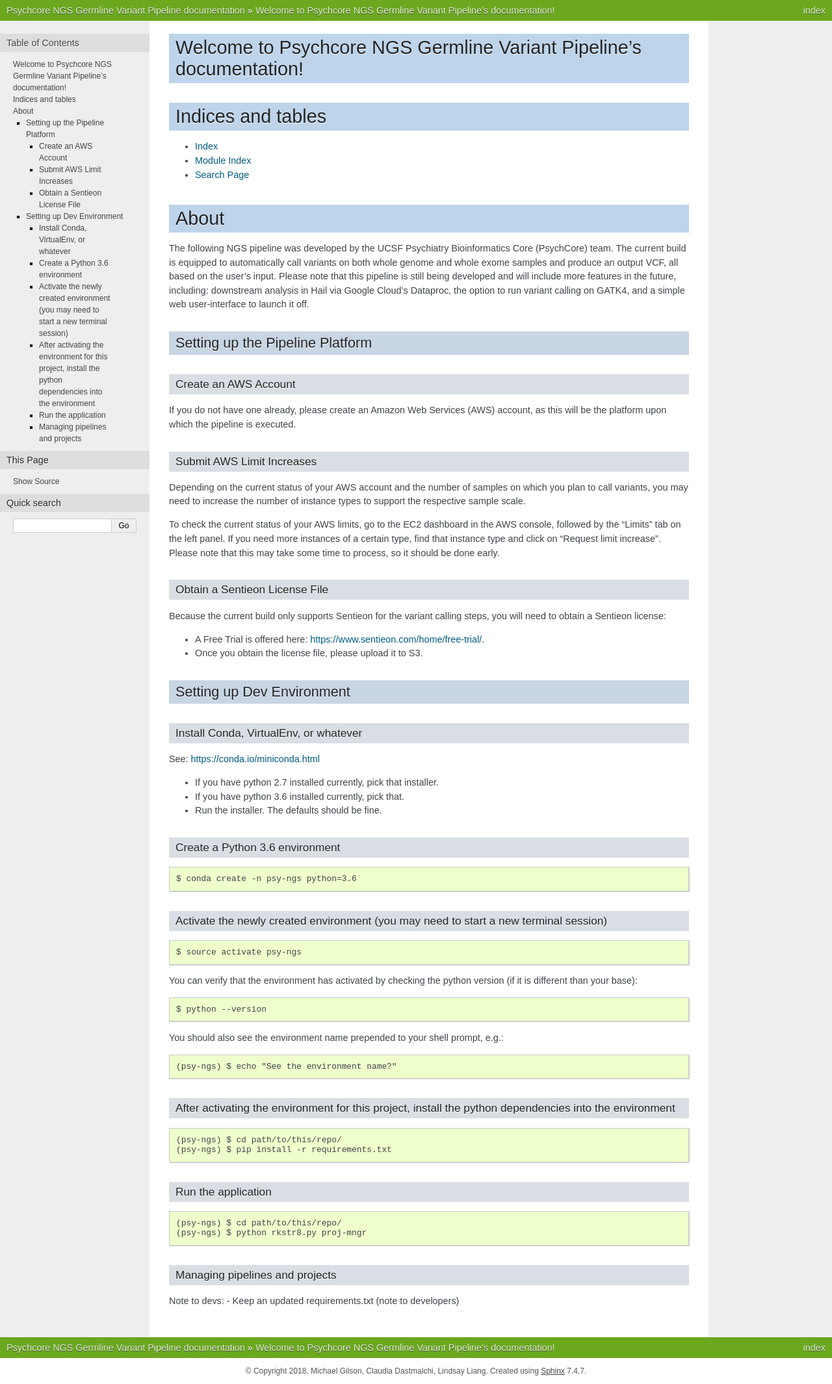
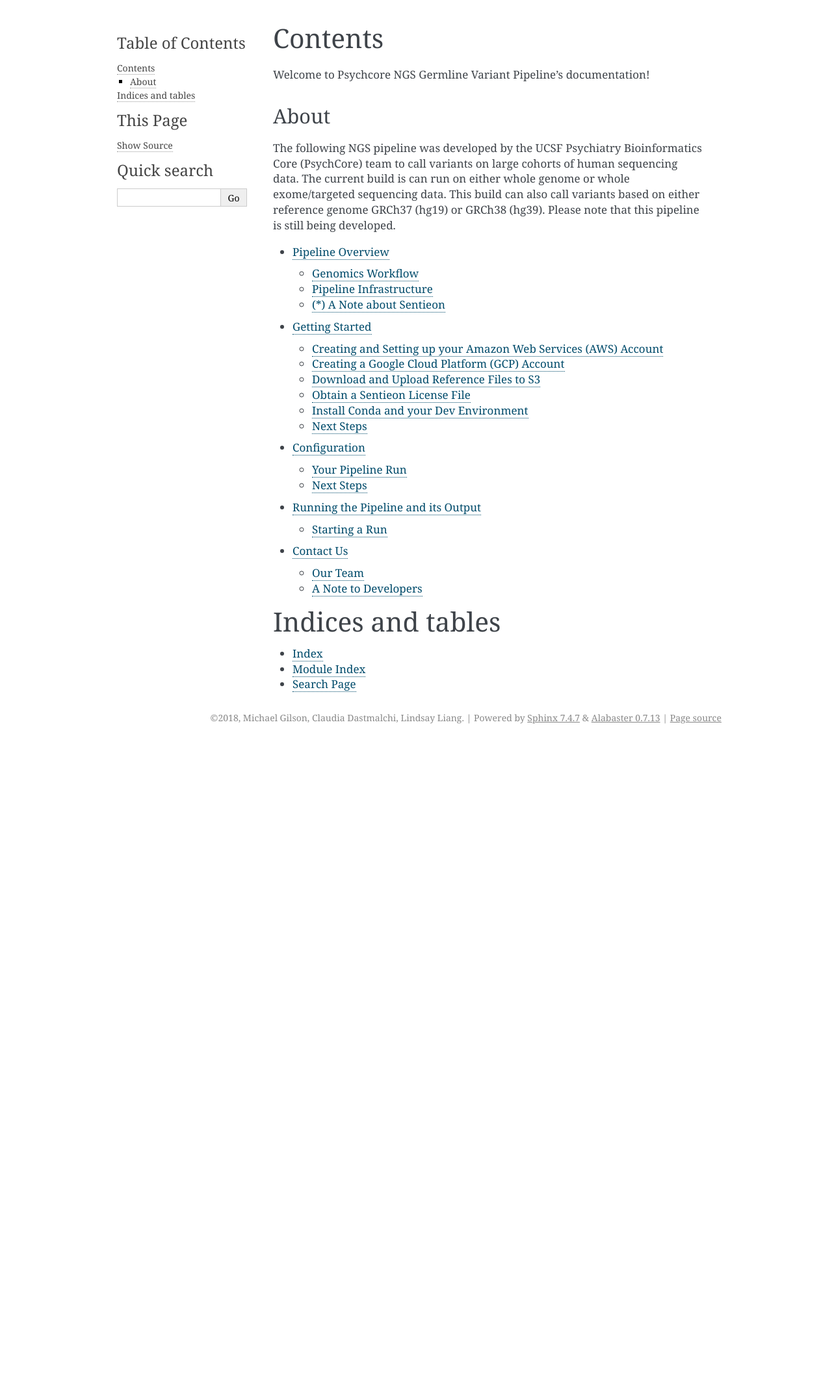
Before and after one commit to claudiadast/psychcore-test, a Sphinx documentation site: the page built from docs/index.rst, in a window 1280 px wide. Shown: the whole page at 65% size. Built offline with Sphinx 7.4.7, drawn with Linux system fonts in a browser that asks for light colours; after the commit the page ends 1144 px from its top, so only the background shows below that; some of the changed lines change nothing that is shown.

Commit message:
Modified documentation

```diff
--- a/docs/conf.py
+++ b/docs/conf.py
@@ -1,5 +1,3 @@
-import os
-
 # -*- coding: utf-8 -*-
 #
 # Configuration file for the Sphinx documentation builder.
@@ -76,14 +74,7 @@ pygments_style = 'sphinx'
 # The theme to use for HTML and HTML Help pages.  See the documentation for
 # a list of builtin themes.
 #
-
-on_rtd = os.environ.get('READTHEDOCS') == 'True'
-if on_rtd:
-    html_theme = 'default'
-else:
-    html_theme = 'nature'
-
-# html_theme = 'alabaster'
+html_theme = 'alabaster'
 
 # Theme options are theme-specific and customize the look and feel of a theme
 # further.  For a list of options available for each theme, see the
--- /dev/null
+++ b/docs/conf.rst
@@ -0,0 +1,162 @@
+.. _sec-conf:
+
+========================
+Configuring the Pipeline
+========================
+
+.. _runyaml:
+
+Your Pipeline Run
+-----------------
+Before running the pipeline, some information must be provided to the pipeline.
+In the current build of the pipeline, you, the user, will have to modify the
+<run.yaml> file located in the root of the project.  It looks something like
+the following:
+
+.. code-block:: yaml
+
+	---
+	STACK_NAME : ""
+	RESOURCE_CFN_TMPL_DEPLOY_BUCKET : ""
+
+	# GCP Related
+	GCP_CREDS_FILE : ""
+	CLUSTER_NAME : ""
+	CLOUD_TRANSFER_OUTBUCKET : ""
+	MASTER_TYPE : ""
+	WORKER_TYPE : ""
+	NUM_MASTERS : ""
+	NUM_WORKERS : ""
+	NUM_PREEMPT_WORKERS : ""
+	INIT_BUCKET_PREFIX : ""
+	INIT_BUCKET_KEY : ""
+	MASTER_BOOT_DISK_SIZE : ""
+	WORKER_BOOT_DISK_SIZE : ""
+	PREEMPT_BOOT_DISK_SIZE : ""
+	MASTER_NUM_SSDS : ""
+	WORKER_NUM_SSDS : ""
+	PREEMPT_NUM_SSDS : ""
+	HAIL_SCRIPT_BUCKET : ""
+	HAIL_SCRIPT_KEY : ""
+	SPARK_VERSION : ""
+	HAIL_VERSION : ""
+	PROJECT_ID : ""
+	ZONE: ""
+
+	GPCE_SSH_KEY_PAIR : ""
+
+	INPUT : ""
+	OUTPUT : ""
+	REF_BUCKET_URI : ""
+	SAMPLES :
+	  - ""
+	  - ""
+	COHORT_PREFIX : ""
+
+	BUILD : ""
+	OME : ""
+	MODE : ""
+
+	TARGET : ""
+	TARGET_FILE_LOCAL_PATH : ""
+	TARGET_FILE_S3_KEY_PREFIX : ""
+	TARGET_FILE_S3_BUCKET : ""
+
+	SENTIEON_PACKAGE_PATH : ""
+	SENTIEON_PACKAGE_NAME: ""
+	SENTIEON_LICENSE_PATH : ""
+	SENTIEON_BUCKET : ""
+	SENTIEON_PREFIX : ""
+
+
+	PARAM_FILE : ""
+	PARAM_PATH : ""
+	PARAM_BUCKET : ""
+	PARAM_PREFIX : ""
+
+	POLL_TIME : ""
+
+Each field must have a value for the pipeline to run.  Listed below are
+descriptions for each of the fields.  For more information about the yaml
+file format, see the `official yaml website`_.
+
+* STACK_NAME
+	- The name of the AWS Cloudformation stack associated with the pipeline run.
+* RESOURCE_CFN_TMPL_DEPLOY_BUCKET
+	- The AWS S3 bucket where the AWS Lambda functions and other resources will be uploaded.
+* GCP_CREDS_FILE
+	- The full path to the credentials file for GCP for the validation step of the pipeline.
+* CLUSTER_NAME
+	- The name of the dataproc cluster for the validation step of the pipeline.
+* CLOUD_TRANSFER_OUTBUCKET
+	- The GCS Bucket to upload the final VCF from AWS S3.
+* MASTER_TYPE -
+* WORKER_TYPE -
+* NUM_MASTERS -
+* NUM_WORKERS -
+* NUM_PREEMPT_WORKERS -
+* INIT_BUCKET_PREFIX -
+* INIT_BUCKET_KEY -
+* MASTER_BOOT_DISK_SIZE -
+* WORKER_BOOT_DISK_SIZE -
+* PREEMPT_BOOT_DISK_SIZE -
+* MASTER_NUM_SSDS -
+* WORKER_NUM_SSDS -
+* PREEMPT_NUM_SSDS -
+* HAIL_SCRIPT_BUCKET -
+* HAIL_SCRIPT_KEY -
+* SPARK_VERSION -
+* HAIL_VERSION -
+* PROJECT_ID -
+* ZONE -
+* GPCE_SSH_KEY_PAIR -
+
+* INPUT
+	- The AWS S3 URI where the fastq for all SAMPLES are locate (eg. s3://analysis/fastqs/).
+* OUTPUT
+	- The AWS S3 URI where the output should be uploaded (eg. s3://analysis/results/).
+* REF_BUCKET_URI
+	- The AWS S3 URI where the reference files are located (see :ref:`refs`).
+* SAMPLES
+	- A yaml list of the sample names that are present in INPUT.
+* COHORT_PREFIX
+	- The name given to the vcf produced at the joint genotyping step (eg family5 will produce family5.gt.vcf).
+* BUILD
+	- The build of the human reference to be used; either GRCh37 or GRCh38.
+* OME
+	- Either wgs or wes; dictates whether the pipeline should run whole genome or targeted/exome analysis.
+* MODE
+	- Set to prod, unless in development, then use test.
+* TARGET
+	- The BED file which describes the intervals to be used if OME is set to wes.
+* TARGET_FILE_LOCAL_PATH
+	- The relative path to TARGET from the root of the project directory.
+* TARGET_FILE_S3_KEY_PREFIX
+	- The S3 prefix for where TARGET should be uploaded.
+* TARGET_FILE_S3_BUCKET
+	- The S3 bucket for where TARGET should be uploaded.
+* SENTIEON_PACKAGE_NAME
+	- The name of the tar.gz Sentieon software package (eg. sentieon-genomics-201711.01.tar.gz)
+* SENTIEON_PACKAGE_PATH
+	- The relative path to SENTIEON_PACKAGE_NAME from the root of the project directory.
+* SENTIEON_LICENSE_NAME
+	- The name of the Sentieon license file.
+* SENTIEON_LICENSE_PATH
+	- The relative path to SENTIEON_LICENSE from the root of the project directory.
+* SENTIEON_BUCKET
+	- The S3 bucket for where the Sentieon software package and license should be uploaded.
+* SENTIEON_PREFIX
+	- The S3 prefix for where the Sentieon software package and license should be uploaded.
+* PARAM_BUCKET
+	- The S3 bucket for where the tool_parameter yaml file should be uploaded.
+* PARAM_PREFIX
+	- The S3 prefix for where the tool_parameter yaml file should be uploaded.
+* POLL_TIME
+	- The number of seconds the Step Functions state machine should wait before polling for completed jobs (see :ref:`infrastructure`)
+
+.. _official yaml website: http://yaml.org
+
+Next Steps
+----------
+
+Once run.yaml has been properly filled out, the pipeline is ready to be run. Please see :ref:`run` to continue.
--- /dev/null
+++ b/docs/contact.rst
@@ -0,0 +1,23 @@
+.. _sec-contact:
+
+===========
+Contact Us
+===========
+
+---------
+Our Team
+---------
+
+This pipeline was created and is maintained by UCSF's Psychiatry Bioinformatics Core (PsychCore):
+ - Michael Gilson: michael.gilson@ucsf.edu
+ - Claudia Dastmalchi: claudia.dastmalchi@ucsf.edu
+ - Lindsay Liang: lindsay.liang@ucsf.edu
+
+.. image:: salt.jpg
+
+*"Deep into that darkness peering, long I stood there, wondering, fearing, doubting, dreaming dreams no mortal ever dared to dream before."* -Edgar Allen Poe
+
+--------------------
+A Note to Developers
+--------------------
+* Keep an updated requirements.txt
--- /dev/null
+++ b/docs/getting-started.rst
@@ -0,0 +1,120 @@
+.. _sec_gettings-started:
+
+===============
+Getting Started
+===============
+
+You'll need:
+
+* An AWS account
+* A Sentieon License
+* Conda
+
+Creating and Setting up your Amazon Web Services (AWS) Account
+--------------------------------------------------------------
+
+If you do not have one already, please create an Amazon Web Services (AWS_)
+account; the pipeline's infrastructure is made up of several AWS Services
+(see :ref:`infrastructure`).
+
+Depending on the current status of your AWS account and the number of samples
+on which you plan to call variants, you may need to increase the number of
+instance types to support the respective sample scale. You can do so by visiting
+the Limits_ page under the `EC2 dashboard`_ in the AWS console.
+Note that this may take some time to process, so it should be done early.
+
+By default, the pipeline makes use of the following instance types:
+
+* c5.9xlarge, c5.18xlarge, r4.2xlarge, r4.4xlarge.
+
+The pricing specification for each of the AWS EC2 instance types can be found
+on the `AWS Instance Pricing page`_.
+
+.. _refs:
+
+Creating a Google Cloud Platform (GCP) Account
+----------------------------------------------
+
+Stuff?
+
+
+Download and Upload Reference Files to S3
+-----------------------------------------
+
+The pipeline performs many operations which require several reference files.
+(Eg. the human reference genome fasta and its indexes).  These must be uploaded
+to AWS S3 before the pipeline can be run.  The standard reference files are
+provided by the Broad Institute's `GATK Resource Bundle`_.
+Currently, the pipeline supports two builds of the human reference
+genome - GRCh37_ (hg19) and GRCh38_ (hg38).  GRCh37 files are located on
+the Broad Institute's ftp site while GRCH38 is hosted on Google Cloud Storage.
+
+In order to upload the reference files to AWS S3, you'll need to install
+the AWS Command Line Interface - please see `AWS CLI Installation`_.
+For uploading files onto S3, please see the `AWS S3 documentation`_.
+
+Obtain a Sentieon License File
+---------------------------------
+
+Currently, the pipeline utilises only Sentieon_ in its haplotyping and joint
+genotyping steps.  Thus, in order to use the pipeline you must first contact
+Sentieon and obtain a license.  They also offer a free trial_.
+
+
+Install Conda and your Dev Environment
+--------------------------------------
+
+In order to run the pipeline, you'll need to install Conda_.
+
+* If you have python 2.7 installed currently, pick that installer.
+* If you have python 3.6 installed currently, pick that.
+* Run the installer. The defaults should be fine.
+
+Then, create a python 3.6 environment:
+::
+
+	$ conda create -n psy-ngs python=3.6
+
+Activate the newly created environment:
+(you may need to start a new terminal session)
+::
+
+	$ source activate psy-ngs
+
+You can verify that the environment has activated by checking the python version
+(if it is different than your base):
+::
+
+	$ python --version
+
+You should also see the environment name prepended to your shell prompt, e.g.:
+::
+
+	(psy-ngs) $ echo "See the environment name?"
+
+
+After activating the environment install the pipeline's python dependencies:
+::
+
+	(psy-ngs) $ cd path/to/this/repo/
+	(psy-ngs) $ pip install -r requirements.txt
+
+Next Steps
+----------
+
+You're almost ready to run the pipeline - next you'll need to configure it
+with your run specifications.  Please see :ref:`runyaml` to continue.
+
+
+.. _AWS: https://aws.amazon.com
+.. _Limits: https://console.aws.amazon.com/ec2/v2/home?region=us-east-1#Limits:
+.. _EC2 dashboard: https://console.aws.amazon.com/ec2/v2/home?region=us-east-1#Home:
+.. _AWS Instance Pricing page: https://aws.amazon.com/ec2/pricing/on-demand/
+.. _Sentieon: https://www.sentieon.com
+.. _Trial: https://www.sentieon.com/home/free-trial/
+.. _Conda: https://conda.io/miniconda.html
+.. _GATK Resource Bundle: https://software.broadinstitute.org/gatk/download/bundle
+.. _GRCh37: ftp://gsapubftp-anonymous@ftp.broadinstitute.org/bundle/
+.. _GRCh38: https://console.cloud.google.com/storage/browser/genomics-public-data/resources/broad/hg38/v0
+.. _AWS CLI Installation: https://docs.aws.amazon.com/cli/latest/userguide/installing.html
+.. _AWS S3 documentation: https://docs.aws.amazon.com/cli/latest/reference/s3/cp.html
--- a/docs/index.rst
+++ b/docs/index.rst
@@ -3,115 +3,32 @@
    You can adapt this file completely to your liking, but it should at least
    contain the root `toctree` directive.
 
+========
+Contents
+========
+
 Welcome to Psychcore NGS Germline Variant Pipeline's documentation!
-===================================================================
+
+About
+=====
+
+The following NGS pipeline was developed by the UCSF Psychiatry Bioinformatics Core (PsychCore) team to call variants on large cohorts of human sequencing data. The current build is can run on either whole genome or whole exome/targeted sequencing data.  This build can also call variants based on either reference genome GRCh37 (hg19) or GRCh38 (hg39). Please note that this pipeline is still being developed.
 
 .. toctree::
    :maxdepth: 2
-   :caption: Contents:
+
+   Pipeline Overview <overview>
+   Getting Started <getting-started>
+   Configuration <conf>
+   Running the Pipeline and its Output <out>
+   Contact Us <contact>
 
 
 
+==================
 Indices and tables
 ==================
 
 * :ref:`genindex`
 * :ref:`modindex`
 * :ref:`search`
-
-About
-=====
-
-The following NGS pipeline was developed by the UCSF Psychiatry Bioinformatics Core (PsychCore) team. The current build is equipped to automatically call variants on both whole genome and whole exome samples and produce an output VCF, all based on the user's input. Please note that this pipeline is still being developed and will include more features in the future, including: downstream analysis in Hail via Google Cloud's Dataproc, the option to run variant calling on GATK4, and a simple web user-interface to launch it off.
-
-
-================================
-Setting up the Pipeline Platform
-================================
-
-------------------------
-Create an AWS Account
-------------------------
-
-If you do not have one already, please create an Amazon Web Services (AWS) account, as this will be the platform upon which the pipeline is executed.
-
------------------------------
-Submit AWS Limit Increases
------------------------------
-
-Depending on the current status of your AWS account and the number of samples on which you plan to call variants, you may need to increase the number of instance types to support the respective sample scale.
-
-To check the current status of your AWS limits, go to the EC2 dashboard in the AWS console, followed by the "Limits" tab on the left panel. If you need more instances of a certain type, find that instance type and click on "Request limit increase". Please note that this may take some time to process, so it should be done early.
-
----------------------------------
-Obtain a Sentieon License File
----------------------------------
-
-Because the current build only supports Sentieon for the variant calling steps, you will need to obtain a Sentieon license:
-
-* A Free Trial is offered here: https://www.sentieon.com/home/free-trial/.
-* Once you obtain the license file, please upload it to S3.
-
-==========================
-Setting up Dev Environment
-==========================
-
------------------------------------------
-Install Conda, VirtualEnv, or whatever
------------------------------------------
-
-See: https://conda.io/miniconda.html
-
-* If you have python 2.7 installed currently, pick that installer.
-* If you have python 3.6 installed currently, pick that.
-* Run the installer. The defaults should be fine.
-
-----------------------------------
-Create a Python 3.6 environment
-----------------------------------
-
-::
-
-   $ conda create -n psy-ngs python=3.6
-
-----------------------------------------------------------------------------------------
-Activate the newly created environment (you may need to start a new terminal session)
-----------------------------------------------------------------------------------------
-
-::
-
-   $ source activate psy-ngs
-
-You can verify that the environment has activated by checking the python version (if it is different than your base)::
-
-   $ python --version
-
-You should also see the environment name prepended to your shell prompt, e.g.::
-
-
-   (psy-ngs) $ echo "See the environment name?"
-
-----------------------------------------------------------------------------------------------------------
-After activating the environment for this project, install the python dependencies into the environment
-----------------------------------------------------------------------------------------------------------
-
-::
-
-   (psy-ngs) $ cd path/to/this/repo/
-   (psy-ngs) $ pip install -r requirements.txt
-
-----------------------
-Run the application
-----------------------
-
-::
-
-   (psy-ngs) $ cd path/to/this/repo/
-   (psy-ngs) $ python rkstr8.py proj-mngr
-
-----------------------------------
-Managing pipelines and projects
-----------------------------------
-
-Note to devs:
-- Keep an updated requirements.txt (note to developers)
--- /dev/null
+++ b/docs/out.rst
@@ -0,0 +1,53 @@
+.. _sec-out:
+
+====================================
+Running the Pipeline and its Outputs
+====================================
+
+.. _run:
+
+Starting a Run
+--------------
+
+Once ``run.yaml`` has been properly filled out, the pipeline can be
+launched (with an internet connection) with the following command:
+
+::
+
+   (psy-ngs) $ cd path/to/this/repo/
+   (psy-ngs) $ python rkstr8_driver.py -p <pipeline-name> [ -a access_key_id ] [ -s secret_access_key ]
+
+* ``pipeline-name`` can be either germline_wgs, or validation, to indicate whether or not the user wishes to run validation on GCP with Hail.
+* ``access_key_id`` and ``secret_access_key`` are the access_key_id and secret_access_key key pair associated with the user's AWS account.
+
+The pipeline initialization takes approximately 5 minutes.
+Afterwards, since the pipeline is serverless, the user can close their laptop
+(or similarily shut down their computer), and the pipeline will continue to run
+on AWS.
+
+
+---------------
+Pipeline Output
+---------------
+
+For a given pipeline run, the user would have specified the ``OUTPUT`` field in
+the ``run.yaml`` file.  All of the intermediate files and the final results of
+the pipeline will be uploaded under the ``OUTPUT`` uri in the following scheme
+if, for example, ``OUTPUT`` was set to ``s3://analysis/results/``:
+
+.. code-block:: text
+
+	aws s3 ls s3://analysis/results/
+			PRE bam-processing/
+			PRE bgz-gvcfs/
+			PRE cohort-vcf-vqsr/
+			PRE final-cohort-vcf/
+			PRE logs/
+			PRE processed-bams/
+
+The figure below illustrates what files are written under which of the above
+prefixes.
+
+.. image:: PipelineWorkflowS3Locations.png
+
+The **logs/** prefix contains the logs for all of the pipeline steps.
--- /dev/null
+++ b/docs/overview.rst
@@ -0,0 +1,42 @@
+.. _sec-overview:
+
+=================
+Pipeline Overview
+=================
+
+Genomics Workflow
+-----------------
+The PsychCore NGS pipeline is a serverless, automated, easy to use genomics
+pipeline for calling variants on large cohorts of human sequencing samples.
+The workflow of the pipeline is as follows:
+
+.. image:: PipelineWorkflow.png
+
+The pipeline takes gzipped paired end sequencing fastq files (R1|R2.fastq.gz)
+for each sample and aligns them to a specified reference build, using BWA MEM.
+Several BAM processing steps (Picard and GATK) follow to produced a final
+processed BAM which is haplotyped using Sentieon's* Haplotyper module.
+These steps are done in parallel for each sample in the cohort.
+After Haplotyper is run, joint genotyping is performed accross the entire
+cohort with Sentieon's Genotyper, producing a VCF which undergoes VQSR (GATK)
+which outputs the final VCF.
+
+.. _infrastructure:
+
+Pipeline Infrastructure
+-----------------------
+Stepfunctions, Batch, Lambda, Docker oh my!
+
+
+(*) A Note about Sentieon
+-------------------------
+Sentieon developes and supplies a suite of bioinfromatics analyis tools for
+processing genomics data.  In 2016, Sentieon won the PrecisionFDA Truth_ and
+Consistency_ challenges. Sentieon also won first place in
+`ICGC-TCGA Dream Mutation Calling Challenge`_.
+For more information see Sentieon's homepage here_.
+
+.. _Truth: https://precision.fda.gov/challenges/truth/results
+.. _Consistency: https://precision.fda.gov/challenges/consistency/results
+.. _ICGC-TCGA Dream Mutation Calling Challenge: https://www.synapse.org/#!Synapse:syn312572/wiki/247695
+.. _here: https://www.sentieon.com
```
Also changed, not shown: docs/Pipelineworkflow.png (added), docs/PipelineworkflowS3Locations.png (added), docs/salt.jpg (added).
